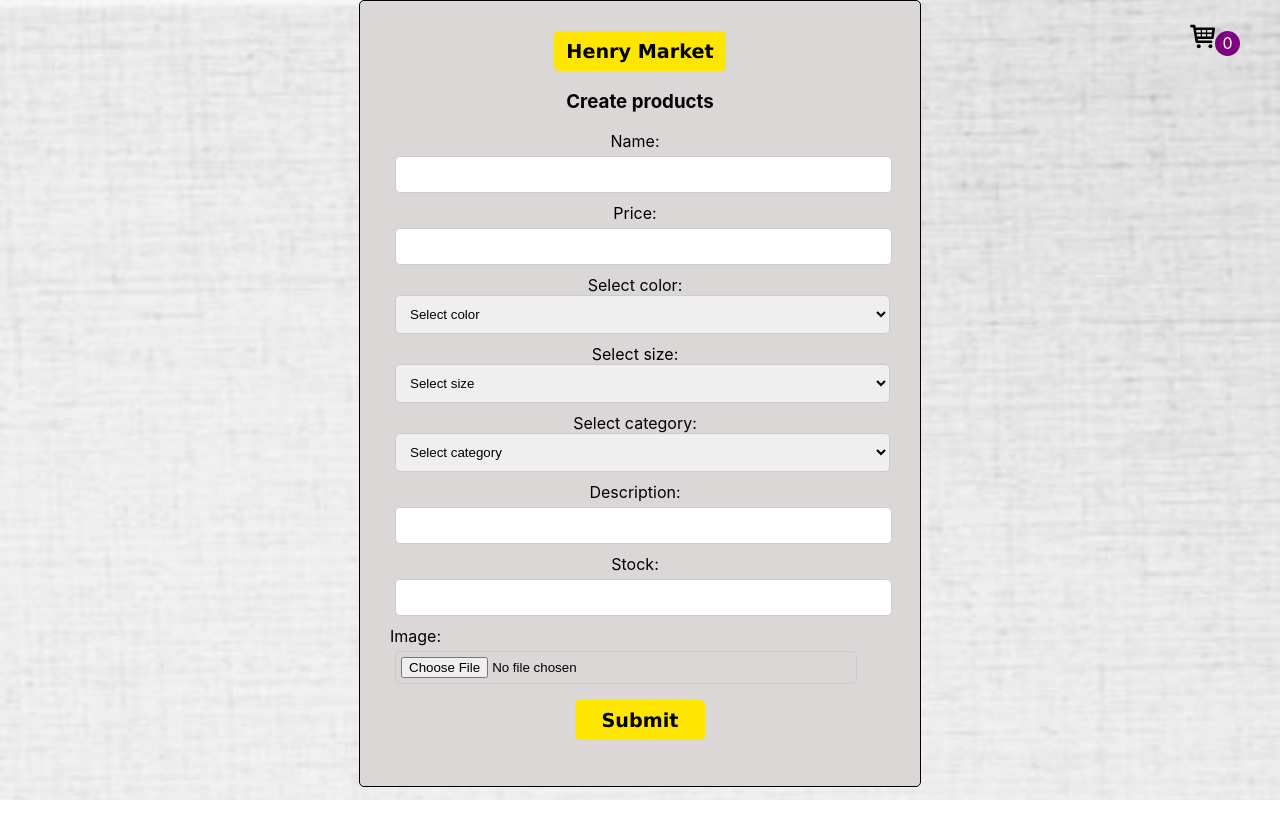
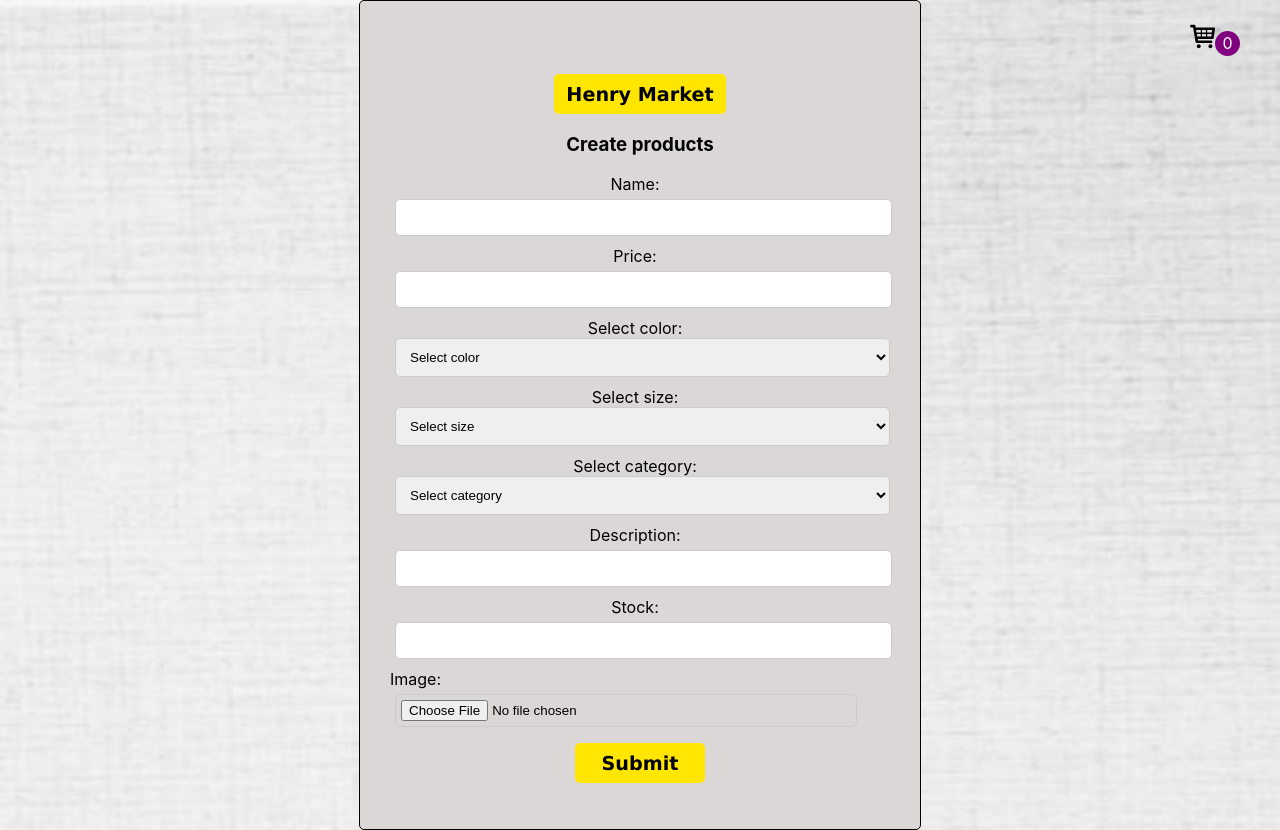
Before and after one commit to Maxip32/Henry-Market-PF, a React (Create React App) app in the folder front/: page /formProducts in a window 1280 px wide. Before the commit the page ends 800 px from the top, so only its background shows below. Built offline with nearby package versions, Linux system fonts and the light colour scheme.

Commit message:
carrito ubicado

```diff
--- a/front/src/components/formProducts/FormProducts.jsx
+++ b/front/src/components/formProducts/FormProducts.jsx
@@ -10,6 +10,7 @@ import ShoppingCartImage from '../image/shoppingcart.svg'
 import ModalShoppingCart from "../modalShoppingCart/ModalShoppingCart";
 import { useEffect } from "react";
 import {  useSelector } from "react-redux";
+import SearchBar from "../searchbar/Searchbar";
 
 //import "./FormProducts.css"
 
@@ -176,6 +177,9 @@ useEffect(()=>{
         </div>
       </div>
       {<ModalShoppingCart isOpen={isOpen} closeModal={closeModal} />}
+
+      <SearchBar />
+
         <Link to="/home"><button className={styles.landingButtonn}>Henry Market</button></Link>
         <h3>Create products</h3>
         <form onSubmit={handleSubmit} encType='multipart/form-data'>
```
